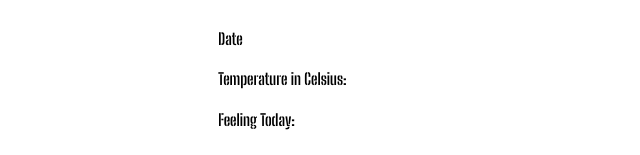
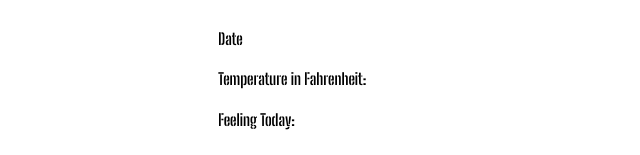
Before and after one commit to Brian-Lovell/Weather_Journal_App, a website: page website/index.html in a window 1280 px wide. Shown: the part 889-1044 px from the top of the page, 320-960 px from the left. Drawn offline with Linux system fonts and the light colour scheme.

Commit message:
Change h4 temperature label

```diff
--- a/website/index.html
+++ b/website/index.html
@@ -33,7 +33,7 @@
                     <h3>Most recent entry:</h3>
                     <h4>Date</h4>
                     <div class="weather" id="date"></div>
-                    <h4>Temperature in Celsius:</h4>
+                    <h4>Temperature in Fahrenheit:</h4>
                     <div class="weather" id="temp"></div>
                     <h4>Feeling Today:</h4>
                     <div class="weather" id ="content"></div>
```
